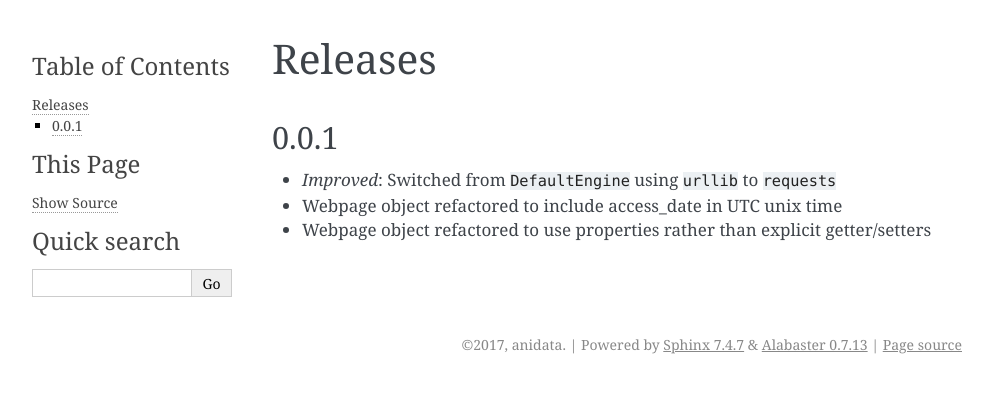
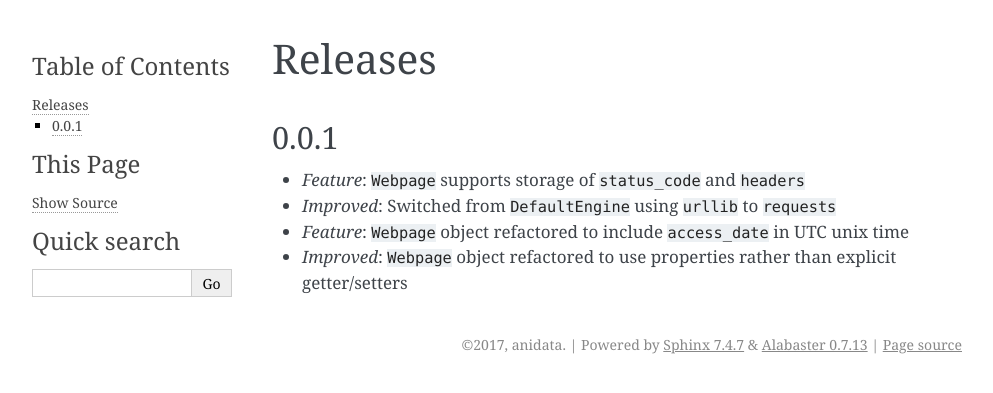
Before and after one commit to anidata/rasp, a Sphinx documentation site: the page built from docs/source/release_notes.rst, in a window 1280 px wide. Shown: the top 393 px of the page, without its empty margins (148-1141 px from the left). Built offline with Sphinx 7.4.7, drawn with Linux system fonts in a browser that asks for light colours.

Commit message:
rasp-8 Add release note

```diff
--- a/docs/source/release_notes.rst
+++ b/docs/source/release_notes.rst
@@ -5,6 +5,7 @@ Releases
 0.0.1
 =====
 
+- *Feature*: ``Webpage`` supports storage of ``status_code`` and ``headers``
 - *Improved*: Switched from ``DefaultEngine`` using ``urllib`` to ``requests``
-- Webpage object refactored to include access_date in UTC unix time
-- Webpage object refactored to use properties rather than explicit getter/setters
+- *Feature*: ``Webpage`` object refactored to include ``access_date`` in UTC unix time
+- *Improved*: ``Webpage`` object refactored to use properties rather than explicit getter/setters
```
